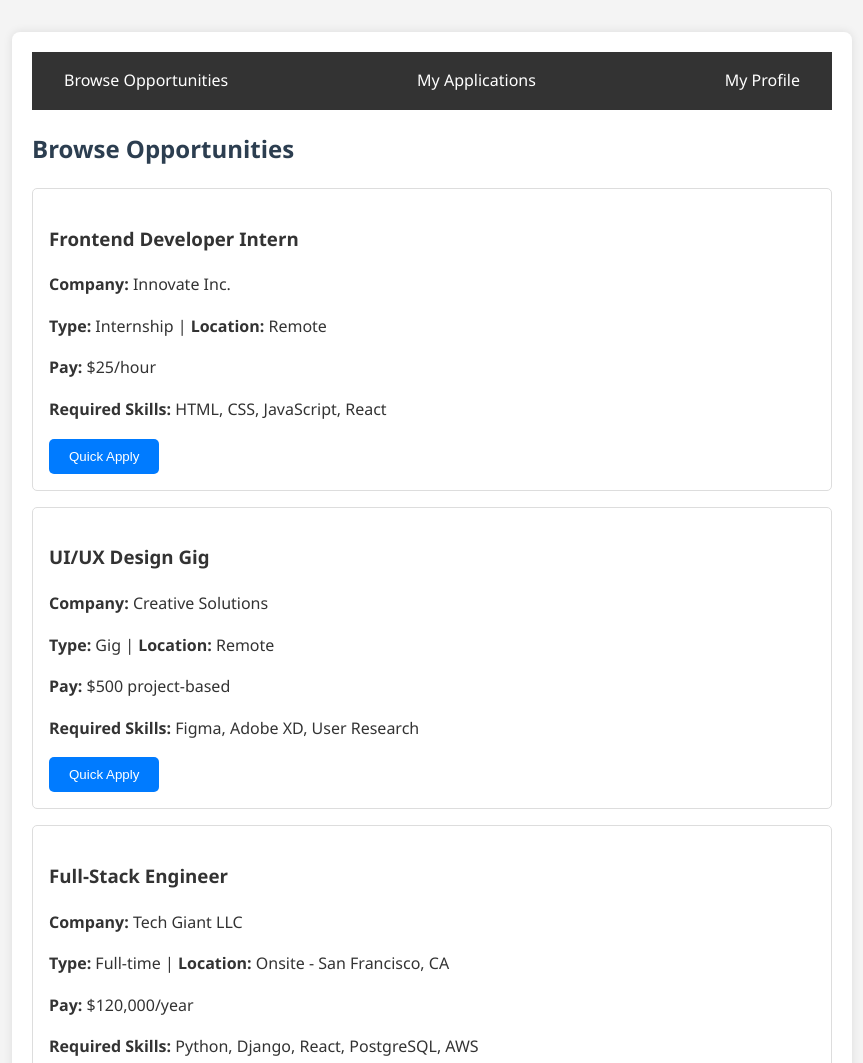
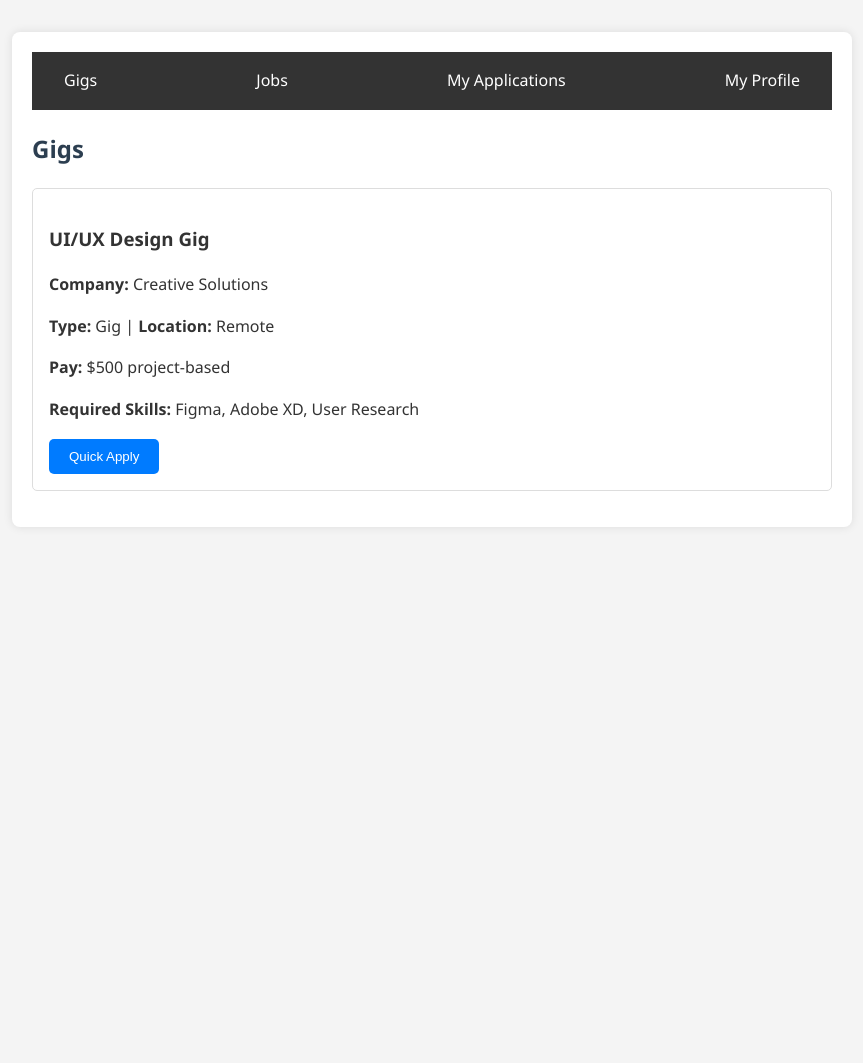
Before and after one commit to diyakhetan/gig-placement-module, a plain HTML site: page student_dashboard.html in a window 1280 px wide. Shown: the top 1063 px of the page, without its empty margins (208-1071 px from the left). After the commit the page ends 800 px from the top, so only its background shows below. Drawn offline with Linux system fonts and the light colour scheme.

Commit message:
seperate tabs

```diff
--- a/script.js
+++ b/script.js
@@ -63,8 +63,9 @@ const employerListings = [...jobListings];
 
 document.addEventListener('DOMContentLoaded', function() {
     // Check if we are on the student dashboard page
-    if (document.getElementById('job-listings-container')) {
-        renderJobListings();
+    if (document.getElementById('gigs-listings-container') || document.getElementById('jobs-listings-container')) {
+        renderGigs();
+        renderJobs();
         setupStudentDashboardEventListeners();
     }
 
@@ -75,10 +76,30 @@ document.addEventListener('DOMContentLoaded', function() {
     }
 });
 
-function renderJobListings() {
-    const container = document.getElementById('job-listings-container');
+function renderGigs() {
+    const container = document.getElementById('gigs-listings-container');
     container.innerHTML = ''; // Clear existing listings
-    jobListings.forEach(job => {
+    const gigs = jobListings.filter(job => job.type === 'Gig');
+    gigs.forEach(job => {
+        const card = document.createElement('div');
+        card.className = 'card';
+        card.innerHTML = `
+            <h3>${job.title}</h3>
+            <p><strong>Company:</strong> ${job.company}</p>
+            <p><strong>Type:</strong> ${job.type} | <strong>Location:</strong> ${job.location}</p>
+            <p><strong>Pay:</strong> ${job.pay}</p>
+            <p><strong>Required Skills:</strong> ${job.requiredSkills.join(', ')}</p>
+            <button class="btn quick-apply-btn" data-job-id="${job.id}">Quick Apply</button>
+        `;
+        container.appendChild(card);
+    });
+}
+
+function renderJobs() {
+    const container = document.getElementById('jobs-listings-container');
+    container.innerHTML = ''; // Clear existing listings
+    const jobs = jobListings.filter(job => job.type !== 'Gig');
+    jobs.forEach(job => {
         const card = document.createElement('div');
         card.className = 'card';
         card.innerHTML = `
@@ -177,7 +198,7 @@ function viewApplicants(jobId, jobTitle) {
 
 function showSection(sectionId) {
     // Hide all dashboard sections
-    document.querySelectorAll('#browse-section, #applications-section, #profile-section').forEach(section => {
+    document.querySelectorAll('#gigs-section, #jobs-section, #applications-section, #profile-section').forEach(section => {
         section.style.display = 'none';
     });
 
@@ -195,9 +216,7 @@ function showSection(sectionId) {
     }
 }
 
-function setupStudentDashboardEventListeners() {
-     // Event listener for "Quick Apply" buttons
-    document.getElementById('job-listings-container').addEventListener('click', function(e) {
+function handleQuickApply(e) {
     if (e.target && e.target.classList.contains('quick-apply-btn')) {
         const jobId = parseInt(e.target.getAttribute('data-job-id'));
 
@@ -218,7 +237,12 @@ function setupStudentDashboardEventListeners() {
             alert('Application Submitted!');
         }
     }
-    });
+}
+
+function setupStudentDashboardEventListeners() {
+    // Event listener for "Quick Apply" buttons
+    document.getElementById('gigs-listings-container').addEventListener('click', handleQuickApply);
+    document.getElementById('jobs-listings-container').addEventListener('click', handleQuickApply);
 }
 
 function showEmployerSection(sectionId) {
--- a/student_dashboard.html
+++ b/student_dashboard.html
@@ -10,14 +10,22 @@
 <body>
     <div class="container">
         <nav class="navbar">
-            <a href="#" onclick="showSection('browse-section')">Browse Opportunities</a>
+            <a href="#" onclick="showSection('gigs-section')">Gigs</a>
+            <a href="#" onclick="showSection('jobs-section')">Jobs</a>
             <a href="#" onclick="showSection('applications-section')">My Applications</a>
             <a href="#" onclick="showSection('profile-section')">My Profile</a>
         </nav>
 
-        <div id="browse-section">
-            <h2>Browse Opportunities</h2>
-            <div id="job-listings-container">
+        <div id="gigs-section">
+            <h2>Gigs</h2>
+            <div id="gigs-listings-container">
+                <!-- Gig listings will be dynamically inserted here -->
+            </div>
+        </div>
+
+        <div id="jobs-section" style="display: none;">
+            <h2>Jobs</h2>
+            <div id="jobs-listings-container">
                 <!-- Job listings will be dynamically inserted here -->
             </div>
         </div>
```
Lines whose indentation alone changed are shown as unchanged.
